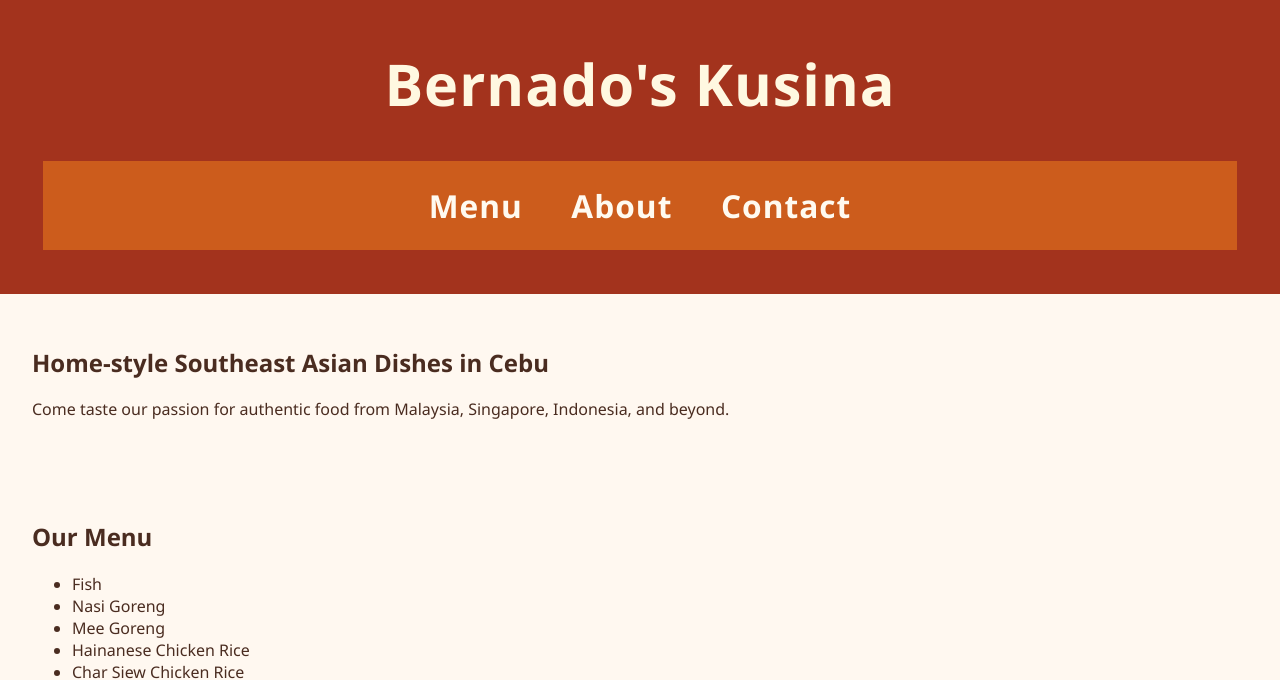
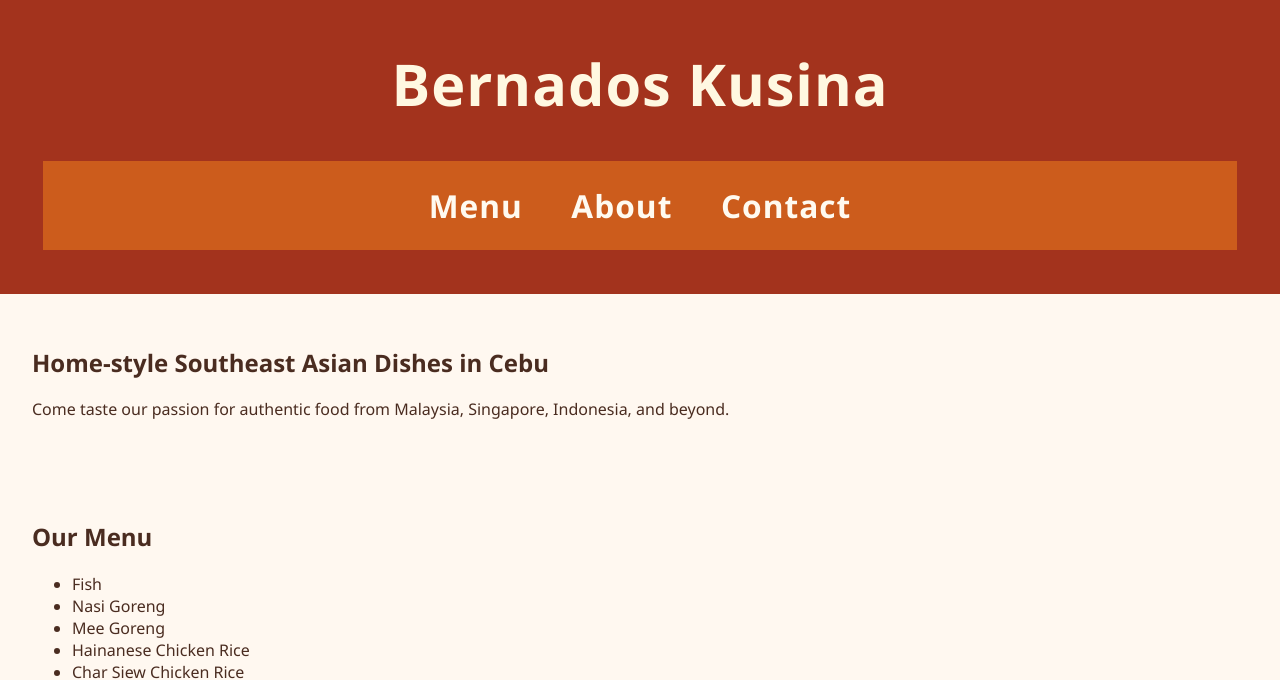
Before and after one commit to Bernados-kusina/Bernados-Kusina, a plain HTML site: page index.html in a window 1280 px wide. Shown: the part 126-806 px from the top of the page. Drawn offline with Linux system fonts and the light colour scheme.

Commit message:
Update index.html

```diff
--- a/index.html
+++ b/index.html
@@ -8,7 +8,7 @@
 <body>
   <header>
     <img src="logo.png" alt="Bernados Kusina Logo" height="80">
-    <h1>Bernado's Kusina</h1>
+    <h1>Bernados Kusina</h1>
     <nav>
       <a href="#menu">Menu</a>
       <a href="#about">About</a>
```
